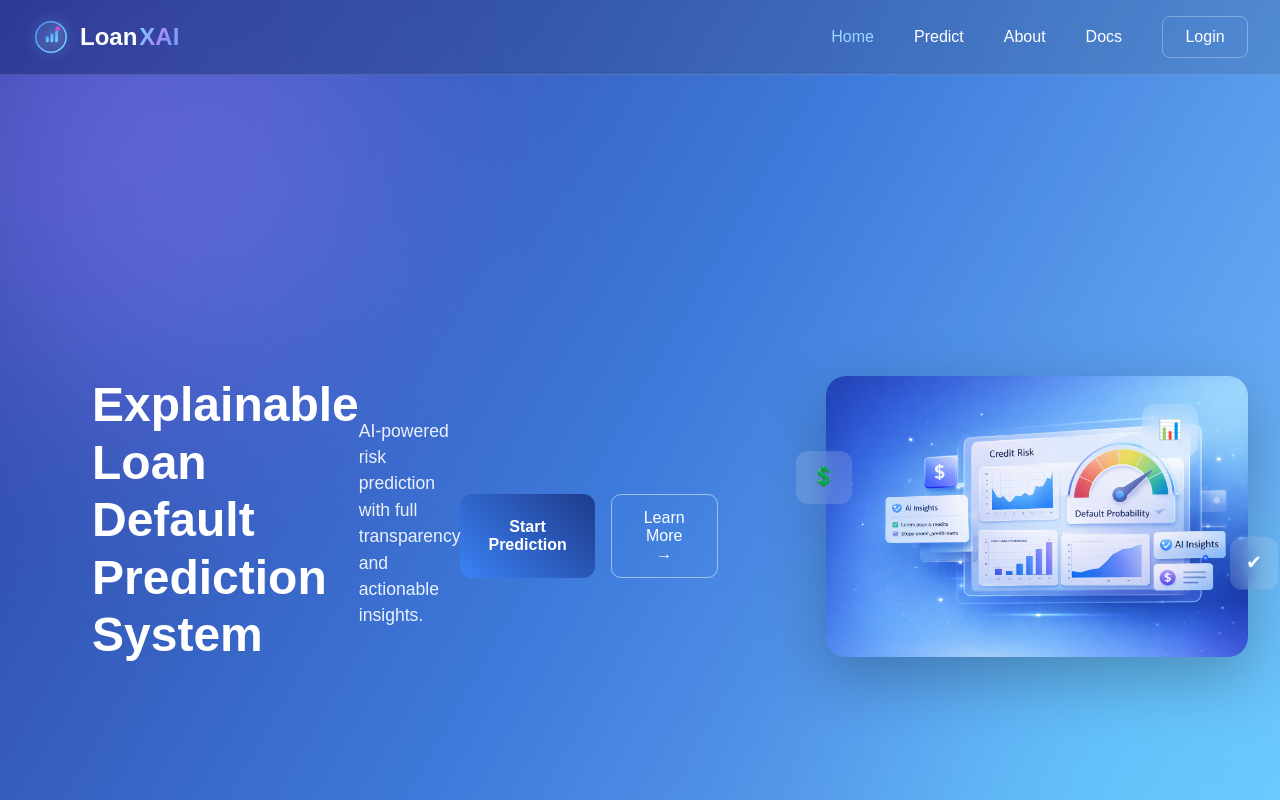
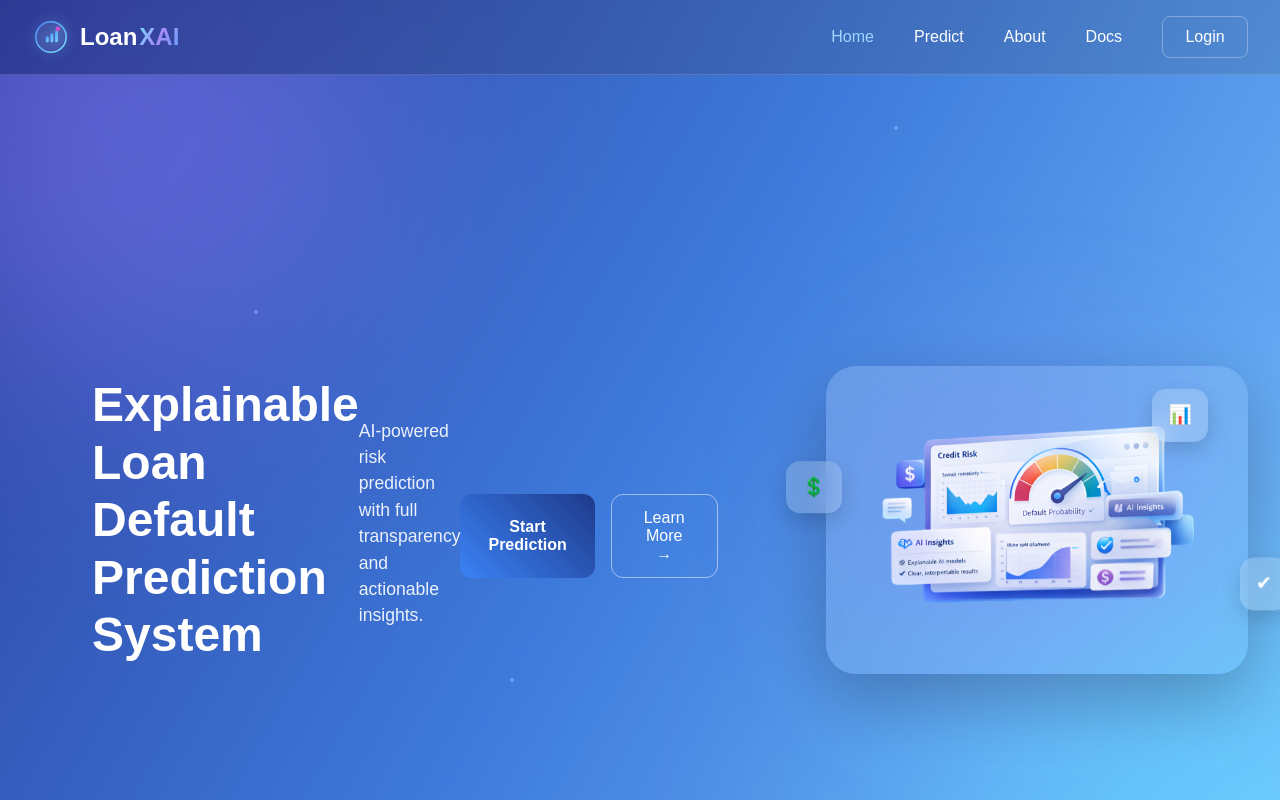
Before and after one commit to akashmhaske2005/loan-default-xai, a React app in the folder frontend/: page / in a window 1280 px wide. Shown: the top 800 px of the page. Built offline with nearby package versions, Linux system fonts and the light colour scheme; the HTML template or start-up script is replaced by a standard one.

Commit message:
Updated hero section.

```diff
--- a/frontend/src/components/Hero/Hero.css
+++ b/frontend/src/components/Hero/Hero.css
@@ -1,37 +1,29 @@
-/* ===== HERO ROOT ===== */
+/* ================= HERO ROOT ================= */
 
 .hero {
   position: relative;
   min-height: 100vh;
   padding-top: 120px;
   overflow: hidden;
-
-  background: linear-gradient(
-    120deg,
-    #2c3e9d,
-    #3e7bdc,
-    #79c2ff
-  );
-
+  background: linear-gradient(120deg,#2c3e9d,#3e7bdc,#79c2ff);
   color: white;
 }
 
-/* ===== BACKGROUND GLOW ===== */
+/* ================= BACKGROUND GLOW ================= */
 
 .hero-bg-glow {
   position: absolute;
   border-radius: 50%;
-  filter: blur(120px);
+  filter: blur(130px);
   opacity: 0.5;
-  z-index: 0;
 }
 
 .glow1 {
   width: 500px;
   height: 500px;
   background: #8f7cff;
-  top: -100px;
-  left: -100px;
+  top: -120px;
+  left: -120px;
 }
 
 .glow2 {
@@ -42,27 +34,44 @@
   right: -150px;
 }
 
-/* ===== CONTAINER ===== */
+/* ================= PARTICLES ================= */
+
+.particles::before {
+  content: "";
+  position: absolute;
+  inset: 0;
+  background-image:
+    radial-gradient(circle at 20% 40%, white 2px, transparent 2px),
+    radial-gradient(circle at 70% 20%, white 2px, transparent 2px),
+    radial-gradient(circle at 40% 80%, white 2px, transparent 2px);
+  opacity: 0.25;
+  animation: sparkle 6s linear infinite;
+}
+
+@keyframes sparkle {
+  from { transform: translateY(0); }
+  to { transform: translateY(-60px); }
+}
+
+/* ================= CONTAINER ================= */
 
 .hero-container {
   position: relative;
   z-index: 2;
-
   max-width: 1300px;
   margin: auto;
   padding: 2rem;
-
   display: flex;
   align-items: center;
   justify-content: space-between;
   gap: 3rem;
 }
 
-/* ===== LEFT CONTENT ===== */
+/* ================= LEFT CONTENT ================= */
 
 .hero-content {
   flex: 1;
-  animation: fadeSlideLeft 1s ease;
+  animation: fadeLeft 1s ease;
 }
 
 .hero-title {
@@ -78,7 +87,7 @@
   max-width: 420px;
 }
 
-/* ===== BUTTONS ===== */
+/* ================= BUTTONS ================= */
 
 .hero-buttons {
   margin-top: 2rem;
@@ -88,115 +97,134 @@
 
 .btn-primary {
   padding: 0.9rem 2rem;
-  border-radius: 10px;
+  border-radius: 12px;
   border: none;
-
   background: linear-gradient(120deg,#5c7cff,#7d9cff);
   color: white;
   font-weight: 600;
-
   cursor: pointer;
   transition: 0.3s;
 }
 
 .btn-primary:hover {
   transform: translateY(-3px);
-  box-shadow: 0 10px 25px rgba(0,0,0,0.3);
+  box-shadow: 0 12px 25px rgba(0,0,0,0.3);
 }
 
 .btn-secondary {
   padding: 0.9rem 2rem;
-  border-radius: 10px;
+  border-radius: 12px;
   border: 1px solid rgba(255,255,255,0.5);
   background: transparent;
   color: white;
+  transition: 0.3s;
   cursor: pointer;
-  transition: 0.3s;
 }
 
 .btn-secondary:hover {
   background: rgba(255,255,255,0.15);
 }
 
-/* ===== IMAGE SECTION ===== */
+/* ================= RIGHT SIDE ================= */
 
 .hero-image-wrapper {
   flex: 1;
   position: relative;
-  animation: fadeSlideRight 1s ease;
+  display: flex;
+  justify-content: center;
+  align-items: center;
+  perspective: 1000px;
+  animation: fadeRight 1s ease;
+}
+
+/* ================= GLASS DASHBOARD CARD ================= */
+
+.dashboard-card {
+  position: relative;
+  padding: 28px;
+  border-radius: 30px;
+  background: linear-gradient(
+    135deg,
+    rgba(255,255,255,0.18),
+    rgba(255,255,255,0.05)
+  );
+  backdrop-filter: blur(25px);
+  box-shadow: 0 25px 70px rgba(0,0,0,0.25);
+  transition: transform 0.2s ease;
+}
+
+/* Glow behind dashboard */
+
+.dashboard-glow {
+  position: absolute;
+  width: 85%;
+  height: 85%;
+  border-radius: 50%;
+  background: radial-gradient(circle,
+      rgba(140,120,255,0.45),
+      transparent);
+  filter: blur(90px);
+  z-index: 0;
 }
 
 .hero-dashboard {
-  width: 100%;
-  max-width: 600px;
+  width: 520px;
+  max-width: 100%;
   border-radius: 20px;
-  box-shadow: 0 20px 60px rgba(0,0,0,0.25);
+  position: relative;
+  z-index: 2;
 }
 
-/* ===== FLOATING CARDS ===== */
+/* ================= FLOATING CARDS ================= */
 
 .floating-card {
   position: absolute;
   padding: 12px 16px;
-  border-radius: 12px;
-
-  background: rgba(255,255,255,0.15);
-  backdrop-filter: blur(10px);
-
+  border-radius: 14px;
+  background: rgba(255,255,255,0.2);
+  backdrop-filter: blur(12px);
   font-size: 1.2rem;
+  box-shadow: 0 8px 20px rgba(0,0,0,0.15);
   animation: float 4s ease-in-out infinite;
 }
 
 .card1 {
-  top: 30%;
-  left: -30px;
+  top: 35%;
+  left: -40px;
 }
 
 .card2 {
-  bottom: 25%;
-  right: -30px;
+  bottom: 20%;
+  right: -40px;
   animation-delay: 1s;
 }
 
 .card3 {
-  top: 10%;
-  right: 50px;
+  top: 8%;
+  right: 40px;
   animation-delay: 2s;
 }
 
-/* ===== ANIMATIONS ===== */
+/* ================= ANIMATIONS ================= */
 
 @keyframes float {
   0%,100% { transform: translateY(0); }
-  50% { transform: translateY(-12px); }
+  50% { transform: translateY(-14px); }
 }
 
-@keyframes fadeSlideLeft {
-  from {
-    opacity: 0;
-    transform: translateX(-40px);
-  }
-  to {
-    opacity: 1;
-    transform: translateX(0);
-  }
+@keyframes fadeLeft {
+  from { opacity:0; transform: translateX(-40px); }
+  to { opacity:1; transform: translateX(0); }
 }
 
-@keyframes fadeSlideRight {
-  from {
-    opacity: 0;
-    transform: translateX(40px);
-  }
-  to {
-    opacity: 1;
-    transform: translateX(0);
-  }
+@keyframes fadeRight {
+  from { opacity:0; transform: translateX(40px); }
+  to { opacity:1; transform: translateX(0); }
 }
 
-/* ===== RESPONSIVE ===== */
+/* ================= RESPONSIVE ================= */
 
 @media (max-width: 900px) {
-
   .hero-container {
     flex-direction: column;
     text-align: center;
@@ -209,5 +237,4 @@
   .hero-dashboard {
     max-width: 420px;
   }
-
 }
--- a/frontend/src/components/Hero/Hero.jsx
+++ b/frontend/src/components/Hero/Hero.jsx
@@ -1,20 +1,44 @@
-import React from "react";
+import React, { useRef } from "react";
 import "./Hero.css";
-import dashboard from "../../assets/images/dashboard.png";
+import dashboard from "../../assets/images/dashboard-1.png";
 
 const Hero = () => {
+
+  const cardRef = useRef(null);
+
+  // 3D Tilt Effect
+  const handleMouseMove = (e) => {
+    const card = cardRef.current;
+    const rect = card.getBoundingClientRect();
+
+    const x = e.clientX - rect.left;
+    const y = e.clientY - rect.top;
+
+    const rotateX = ((y / rect.height) - 0.5) * 12;
+    const rotateY = ((x / rect.width) - 0.5) * -12;
+
+    card.style.transform =
+      `rotateX(${rotateX}deg) rotateY(${rotateY}deg)`;
+  };
+
+  const resetTilt = () => {
+    cardRef.current.style.transform = "rotateX(0) rotateY(0)";
+  };
+
   return (
     <section className="hero">
 
-      {/* Background glow circles */}
+      {/* Glow Background */}
       <div className="hero-bg-glow glow1"></div>
       <div className="hero-bg-glow glow2"></div>
 
+      {/* Spark Particles */}
+      <div className="particles"></div>
+
       <div className="hero-container">
 
-        {/* LEFT CONTENT */}
+        {/* LEFT SIDE */}
         <div className="hero-content">
-
           <h1 className="hero-title">
             Explainable Loan Default <br />
             Prediction System
@@ -34,30 +58,31 @@ const Hero = () => {
               Learn More →
             </button>
           </div>
-
         </div>
 
-        {/* RIGHT DASHBOARD IMAGE */}
+        {/* RIGHT SIDE DASHBOARD */}
         <div className="hero-image-wrapper">
 
-          <img
-            src={dashboard}
-            alt="Dashboard"
-            className="hero-dashboard"
-          />
+          <div
+            className="dashboard-card"
+            ref={cardRef}
+            onMouseMove={handleMouseMove}
+            onMouseLeave={resetTilt}
+          >
 
-          {/* Floating Cards */}
-          <div className="floating-card card1">
-            💲
+            <div className="dashboard-glow"></div>
+
+            <img
+              src={dashboard}
+              alt="Dashboard"
+              className="hero-dashboard"
+            />
           </div>
 
-          <div className="floating-card card2">
-            ✔
-          </div>
-
-          <div className="floating-card card3">
-            📊
-          </div>
+          {/* Floating UI Cards */}
+          <div className="floating-card card1">💲</div>
+          <div className="floating-card card2">✔</div>
+          <div className="floating-card card3">📊</div>
 
         </div>
 
```
Also changed, not shown: frontend/src/assets/images/dashboard-1.png (added).
